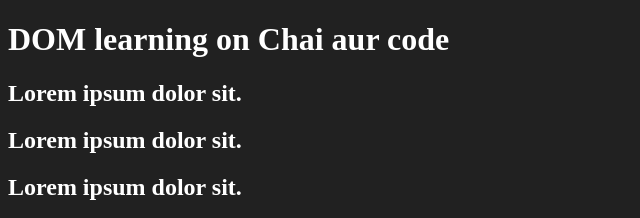
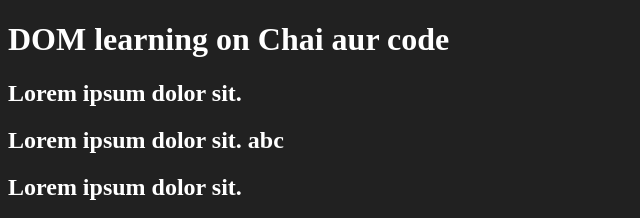
Before and after one commit to EngrmSaad/JS-Learning, a plain HTML site: page 06_dom/01.html in a window 1280 px wide. Shown: the top 218 px of the page, 0-640 px from the left. Drawn offline with Linux system fonts and the light colour scheme.

Commit message:
local test

```diff
--- a/06_dom/01.html
+++ b/06_dom/01.html
@@ -15,7 +15,7 @@
     <div >
         <h1  id="title" class="heading">DOM learning on Chai aur code <span style="display: none;">test text</span></h1>
         <h2>Lorem ipsum dolor sit.</h2>
-        <h2>Lorem ipsum dolor sit.</h2>
+        <h2>Lorem ipsum dolor sit. abc </h2>
         <h2>Lorem ipsum dolor sit.</h2>
         <p>Lorem ipsum dolor sit amet.</p>
         <input type="password" name="" id="">
```
